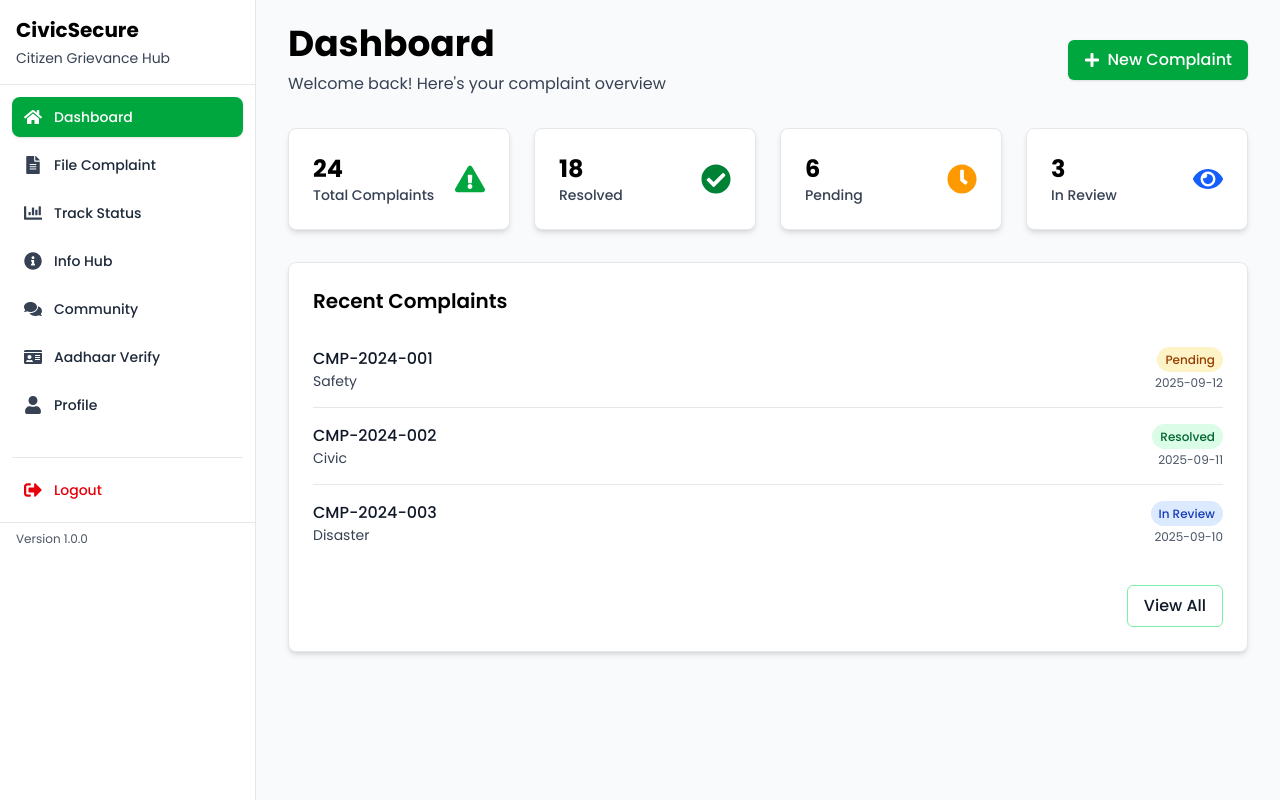
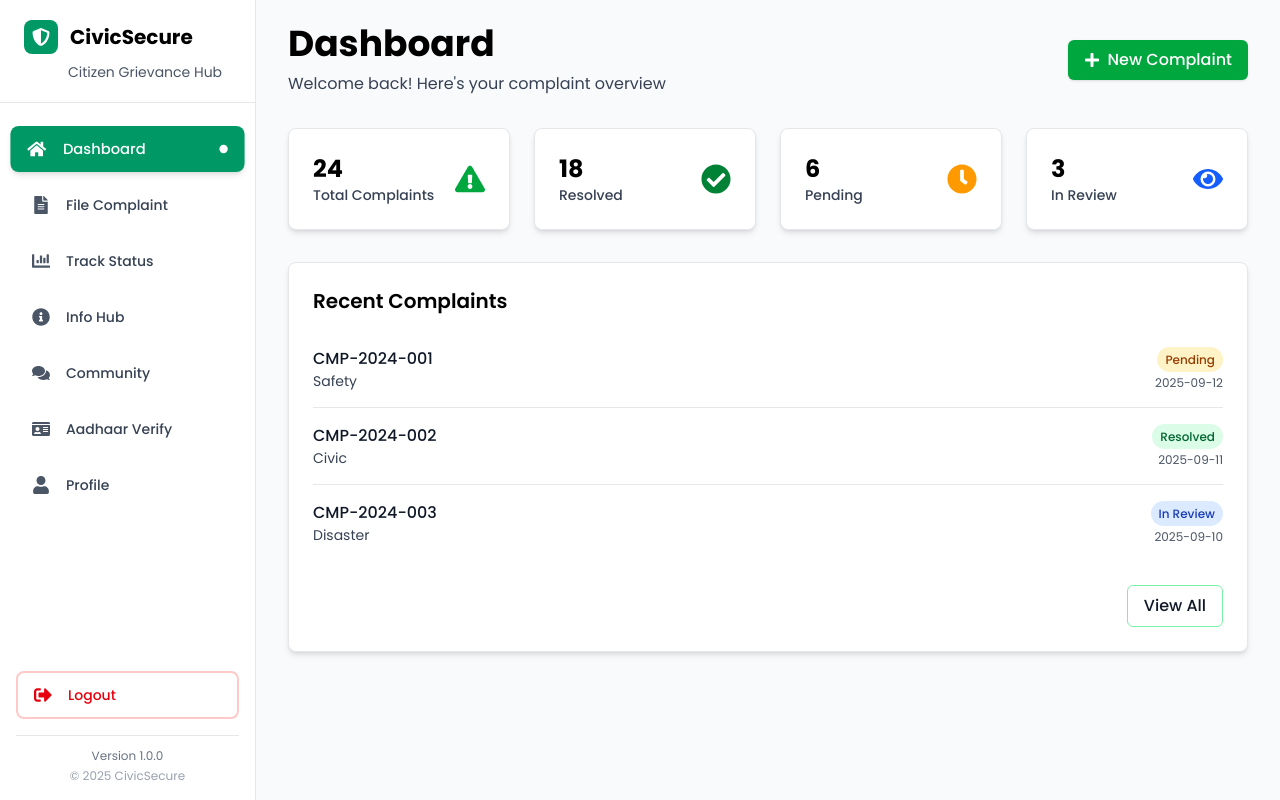
Before and after one commit to koushik369mondal/CivicSecure, a React (Vite) app in the folder Frontend/: page / in a window 1280 px wide. Built offline with nearby package versions, Linux system fonts and the light colour scheme.

Commit message:
Enhance Sidebar component with improved styling, added FaShieldAlt icon, and refined menu item interactions

```diff
--- a/Frontend/src/components/Sidebar.jsx
+++ b/Frontend/src/components/Sidebar.jsx
@@ -7,7 +7,8 @@ import {
   FaComments,
   FaIdCard,
   FaUser,
-  FaSignOutAlt
+  FaSignOutAlt,
+  FaShieldAlt
 } from "react-icons/fa";
 
 const menuItems = [
@@ -17,26 +18,31 @@ const menuItems = [
   { id: "info-hub", label: "Info Hub", icon: FaInfoCircle },
   { id: "community", label: "Community", icon: FaComments },
   { id: "aadhaar-verify", label: "Aadhaar Verify", icon: FaIdCard },
-  { id: "profile", label: "Profile", icon: FaUser } // Added profile back to menuItems
+  { id: "profile", label: "Profile", icon: FaUser }
 ];
 
 export default function Sidebar({ currentPage, setCurrentPage, sidebarOpen, setSidebarOpen, onLogout }) {
   return (
     <aside
-      className={`fixed top-0 left-0 z-40 w-64 h-screen transition-transform ease-in-out duration-300 bg-white border-r border-gray-200 ${
-        sidebarOpen ? "translate-x-0" : "-translate-x-full"
+      className={`fixed top-0 left-0 z-40 w-64 h-screen transition-transform ease-in-out duration-300 bg-white border-r border-gray-200 flex flex-col ${sidebarOpen ? "translate-x-0" : "-translate-x-full"
         } sm:translate-x-0`}
       aria-label="Sidebar"
     >
       {/* Header */}
-      <div className="px-4 py-4 border-b border-gray-200">
-        <h1 className="text-xl font-bold text-gray-900 mb-1">CivicSecure</h1>
-        <p className="text-gray-700 text-sm">Citizen Grievance Hub</p>
+      <div className="px-6 py-5 border-b border-gray-200">
+        <div className="flex items-center gap-3 mb-2">
+          <div className="p-2 bg-emerald-600 text-white rounded-lg">
+            <FaShieldAlt className="text-lg" />
+          </div>
+          <h1 className="text-xl font-bold text-emerald-600">CivicSecure</h1>
+        </div>
+        <p className="text-gray-600 text-sm ml-11">Citizen Grievance Hub</p>
       </div>
 
       {/* Menu Items */}
-      <div className="px-3 py-3 flex-1 overflow-y-auto">
-        <ul className="space-y-2">
+      <div className="flex-1 px-4 py-6">
+        <nav>
+          <ul className="space-y-3">
             {menuItems.map(({ id, label, icon: Icon }) => (
               <li key={id}>
                 <button
@@ -44,46 +50,52 @@ export default function Sidebar({ currentPage, setCurrentPage, sidebarOpen, setS
                     setCurrentPage(id);
                     if (sidebarOpen) setSidebarOpen(false);
                   }}
-                className={`flex items-center w-full px-3 py-2.5 rounded-lg font-medium transition-colors duration-200 ${
-                  currentPage === id
-                    ? "bg-green-600 text-white shadow-sm"
-                    : "text-gray-800 hover:bg-green-50 hover:text-gray-900"
+                  className={`flex items-center w-full px-4 py-3 rounded-lg font-medium transition-all duration-200 group ${currentPage === id
+                      ? "bg-emerald-600 text-white shadow-md transform scale-105"
+                      : "text-gray-700 hover:bg-emerald-50 hover:text-emerald-700 hover:transform hover:scale-102"
                     }`}
                   aria-current={currentPage === id ? "page" : undefined}
                 >
                   <Icon
-                  className={`text-lg mr-3 ${
-                    currentPage === id
+                    className={`text-lg mr-4 transition-colors duration-200 ${currentPage === id
                         ? "text-white"
-                      : "text-gray-700"
+                        : "text-gray-600 group-hover:text-emerald-600"
                       }`}
                   />
                   <span className="text-sm font-medium">{label}</span>
+                  {currentPage === id && (
+                    <div className="ml-auto w-2 h-2 bg-white rounded-full"></div>
+                  )}
                 </button>
               </li>
             ))}
           </ul>
+        </nav>
+      </div>
 
+      {/* Bottom Section */}
+      <div className="px-4 pb-4">
         {/* Logout Button */}
-        <div className="mt-8 pt-3 border-t border-gray-200">
         <button
           onClick={() => {
             if (sidebarOpen) setSidebarOpen(false);
             if (onLogout) onLogout();
           }}
-            className="flex items-center w-full px-3 py-2.5 rounded-lg font-medium text-red-600 hover:bg-red-50 hover:text-red-700 transition-colors duration-200"
+          className="flex items-center w-full px-4 py-3 rounded-lg font-medium text-red-600 hover:bg-red-50 hover:text-red-700 transition-all duration-200 border-2 border-red-200 hover:border-red-300 mb-4"
         >
-            <FaSignOutAlt className="text-lg mr-3" />
+          <FaSignOutAlt className="text-lg mr-4" />
           <span className="text-sm font-medium">Logout</span>
         </button>
-        </div>
-      </div>
 
         {/* Footer */}
-      <div className="px-4 py-2 border-t border-gray-200">
-        <p className="text-xs text-gray-600">
+        <div className="pt-3 border-t border-gray-200 text-center">
+          <p className="text-xs text-gray-500 mb-1">
             Version 1.0.0
           </p>
+          <p className="text-xs text-gray-400">
+            © 2025 CivicSecure
+          </p>
+        </div>
       </div>
     </aside>
   );
```
Lines whose indentation alone changed are shown as unchanged.
